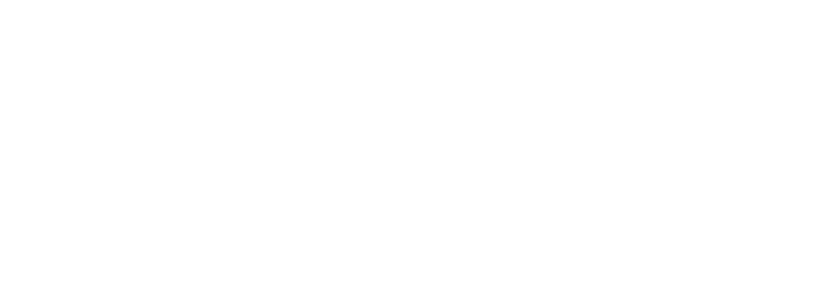
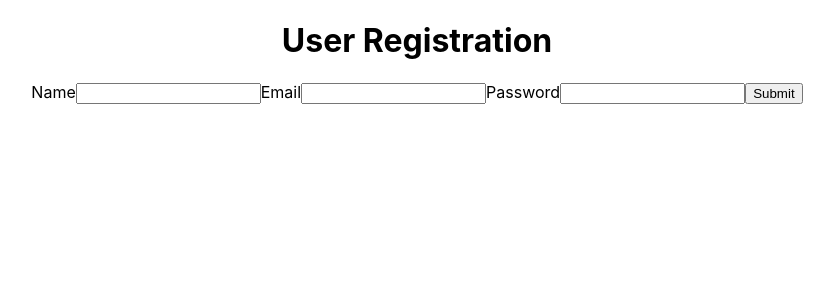
Before and after one commit to payalmantri/CS-411-UIUC-Project, a React (Create React App) app in the folder frontend/plyrank-app/: page /Register in a window 1280 px wide. Before the commit this address had no page. Shown: the top 300 px of the page, without its empty margins (223-1057 px from the left). Built offline with nearby package versions, Linux system fonts and the light colour scheme.

Commit message:
Added Register

```diff
--- a/frontend/plyrank-app/src/App.js
+++ b/frontend/plyrank-app/src/App.js
@@ -7,19 +7,20 @@
 import Events from './pages/events';
 import  Blogs from './pages/blogs';
 import Login from './Login';
-import {Register} from './Register';
+import Register from './Register';
+import { useState } from 'react';
 
 function App() {
+  const [currentForm, setCurrentForm] = useState('login');
   return (
     <div className="App">
     <Router>
-
     <Routes>
     <Route path='/' exact element={<Login/>} />
          <Route path='/Home' exact element={<Home />} />
          <Route path='/about' element={<About />} />
          <Route path='/events' element={<Events />} />
-
+         <Route path='/Register' element={<Register />} />
 
          <Route path='/blogs' element={<Blogs />} />
     </Routes>
--- a/frontend/plyrank-app/src/Login.jsx
+++ b/frontend/plyrank-app/src/Login.jsx
@@ -4,7 +4,7 @@
 const Login = () => {
     const [username, setusername] = useState("");
     const [password, setpassword] = useState("");
-  const [authenticated, setauthenticated] = useState(localStorage.getItem(localStorage.getItem("authenticated")|| false));
+    const [authenticated, setauthenticated] = useState(localStorage.getItem(localStorage.getItem("authenticated") || false));
     const users = [{ username: "jane", password: "123" }];
     const navigate = useNavigate();
 
@@ -18,6 +18,10 @@
             navigate("/Home");
         }
     };
+
+    const navigateToRegister = () => {
+        navigate("/Register");
+    }
     return (
         <div>
             <p>Welcome Back</p>
@@ -36,7 +40,7 @@
                 />
                 <input type="submit" value="Submit" />
             </form>
-<button>Don't have an account? Register here</button>
+            <button onClick={navigateToRegister}>Don't have an account? Register here</button>
         </div>
     )
 };
--- a/frontend/plyrank-app/src/Register.jsx
+++ b/frontend/plyrank-app/src/Register.jsx
@@ -1,109 +1,106 @@
-// import { useState } from 'react';
+import { useState } from 'react';
+import { useNavigate } from 'react-router-dom';
 
-// const Register =
+const Register = () => {
 
-//   // States for registration
-//   const [name, setName] = useState('');
-//   const [email, setEmail] = useState('');
-//   const [password, setPassword] = useState('');
+  // States for registration
+  const [name, setName] = useState('');
+  const [email, setEmail] = useState('');
+  const [password, setPassword] = useState('');
 
-//   // States for checking the errors
-//   const [submitted, setSubmitted] = useState(false);
-//   const [error, setError] = useState(false);
+  const navigate = useNavigate();
+  // States for checking the errors
+  const [submitted, setSubmitted] = useState(false);
+  const [error, setError] = useState(false);
 
-//   // Handling the name change
-//   const handleName = (e) => {
-//     setName(e.target.value);
-//     setSubmitted(false);
-//   };
+  // Handling the name change
+  const handleName = (e) => {
+    setName(e.target.value);
+    setSubmitted(false);
+  };
 
-//   // Handling the email change
-//   const handleEmail = (e) => {
-//     setEmail(e.target.value);
-//     setSubmitted(false);
-//   };
+  // Handling the email change
+  const handleEmail = (e) => {
+    setEmail(e.target.value);
+    setSubmitted(false);
+  };
 
-//   // Handling the password change
-//   const handlePassword = (e) => {
-//     setPassword(e.target.value);
-//     setSubmitted(false);
-//   };
+  // Handling the password change
+  const handlePassword = (e) => {
+    setPassword(e.target.value);
+    setSubmitted(false);
+  };
 
-//   // Handling the form submission
-//   const handleSubmit = (e) => {
-//     e.preventDefault();
-//     if (name === '' || email === '' || password === '') {
-//       setError(true);
-//     } else {
-//       setSubmitted(true);
-//       setError(false);
-//     }
-//   };
+  // Handling the form submission
+  const handleSubmit = (e) => {
+    e.preventDefault();
+    if (name === '' || email === '' || password === '') {
+      setError(true);
+    } else {
+      setSubmitted(true);
+      setError(false);
+      navigate('/');
+    }
+  };
 
-//   // Showing success message
-//   const successMessage = () => {
-//     return (
-//       <div
-//         className="success"
-//         style={{
-//           display: submitted ? '' : 'none',
-//         }}>
-//         <h1>User {name} successfully registered!!</h1>
-//       </div>
-//     );
-//   };
+  // Showing success message
+  const successMessage = () => {
+    return (
+      <div
+        className="success"
+        style={{
+          display: submitted ? '' : 'none',
+        }}>
+        <h1>User {name} successfully registered!!</h1>
+      </div>
+    );
+  };
 
-//   // Showing error message if error is true
-//   const errorMessage = () => {
-//     return (
-//       <div
-//         className="error"
-//         style={{
-//           display: error ? '' : 'none',
-//         }}>
-//         <h1>Please enter all the fields</h1>
-//       </div>
-//     );
-//   };
+  // Showing error message if error is true
+  const errorMessage = () => {
+    return (
+      <div
+        className="error"
+        style={{
+          display: error ? '' : 'none',
+        }}>
+        <h1>Please enter all the fields</h1>
+      </div>
+    );
+  };
 
-//   return (
-//     <div className="form">
-//       <div>
-//         <h1>User Registration</h1>
-//       </div>
+  return (
+    <div className="form">
+      <div>
+        <h1>User Registration</h1>
+      </div>
 
-//       {/* Calling to the methods */}
-//       <div className="messages">
-//         {errorMessage()}
-//         {successMessage()}
-//       </div>
+      {/* Calling to the methods */}
+      <div className="messages">
+        {errorMessage()}
+        {successMessage()}
+      </div>
 
-//       <form>
-//         {/* Labels and inputs for form data */}
-//         <label className="label">Name</label>
-//         <input onChange={handleName} className="input"
-//           value={name} type="text" />
+      <form>
+        {/* Labels and inputs for form data */}
+        <label className="label">Name</label>
+        <input onChange={handleName} className="input"
+          value={name} type="text" />
 
-//         <label className="label">Email</label>
-//         <input onChange={handleEmail} className="input"
-//           value={email} type="email" />
+        <label className="label">Email</label>
+        <input onChange={handleEmail} className="input"
+          value={email} type="email" />
 
-//         <label className="label">Password</label>
-//         <input onChange={handlePassword} className="input"
-//           value={password} type="password" />
+        <label className="label">Password</label>
+        <input onChange={handlePassword} className="input"
+          value={password} type="password" />
 
-//         <button onClick={handleSubmit} className="btn" type="submit">
-//           Submit
-//         </button>
-//       </form>
-//     </div>
-//   );
-// };
+        <button onClick={handleSubmit} className="btn" type="submit">
+          Submit
+        </button>
+      </form>
+    </div>
+  );
+};
 
-// export default Register;
-
-export const Register = () => {
-    return (
-        <>Register</>
-    )
-}
+export default Register;
```
Lines whose indentation alone changed are shown as unchanged.
